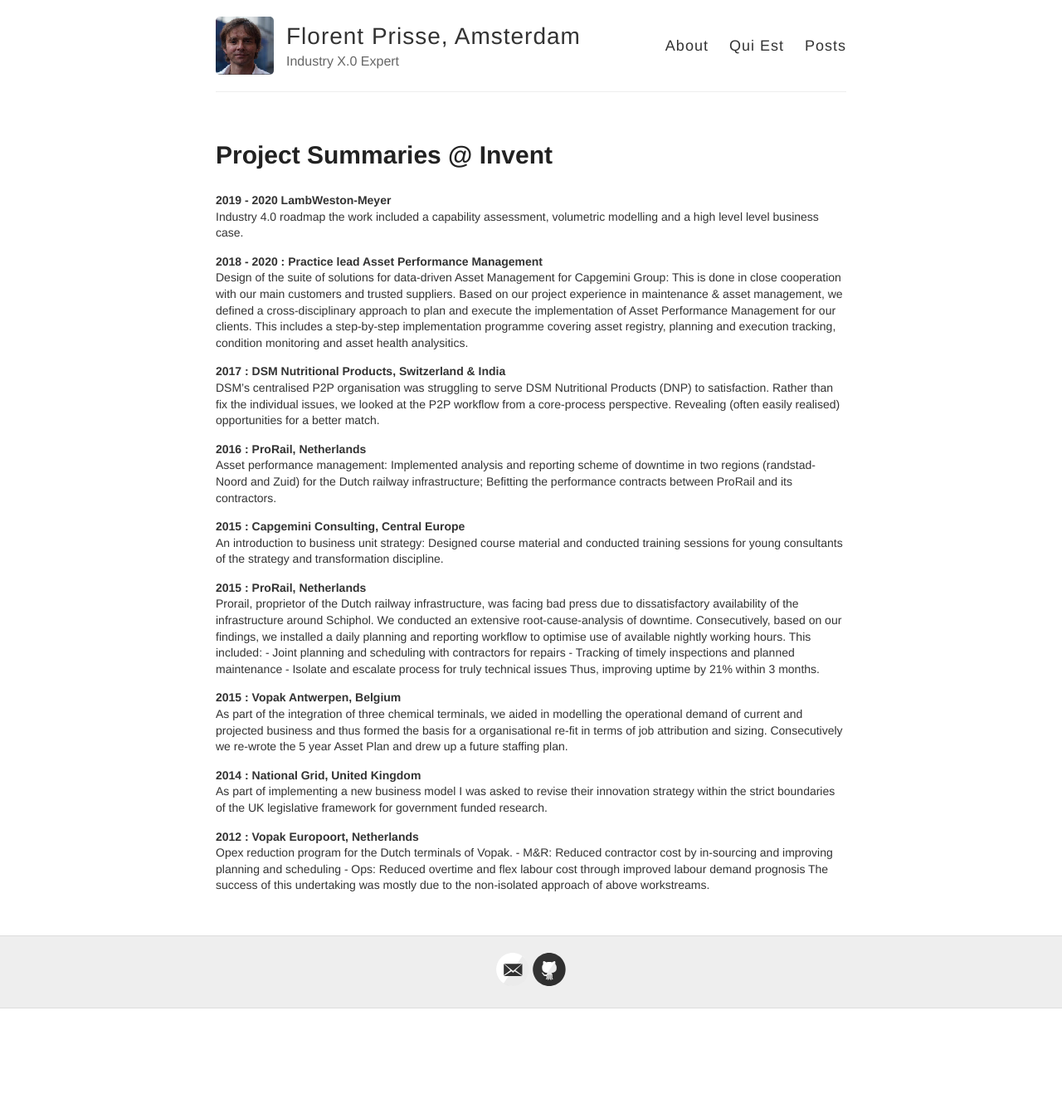
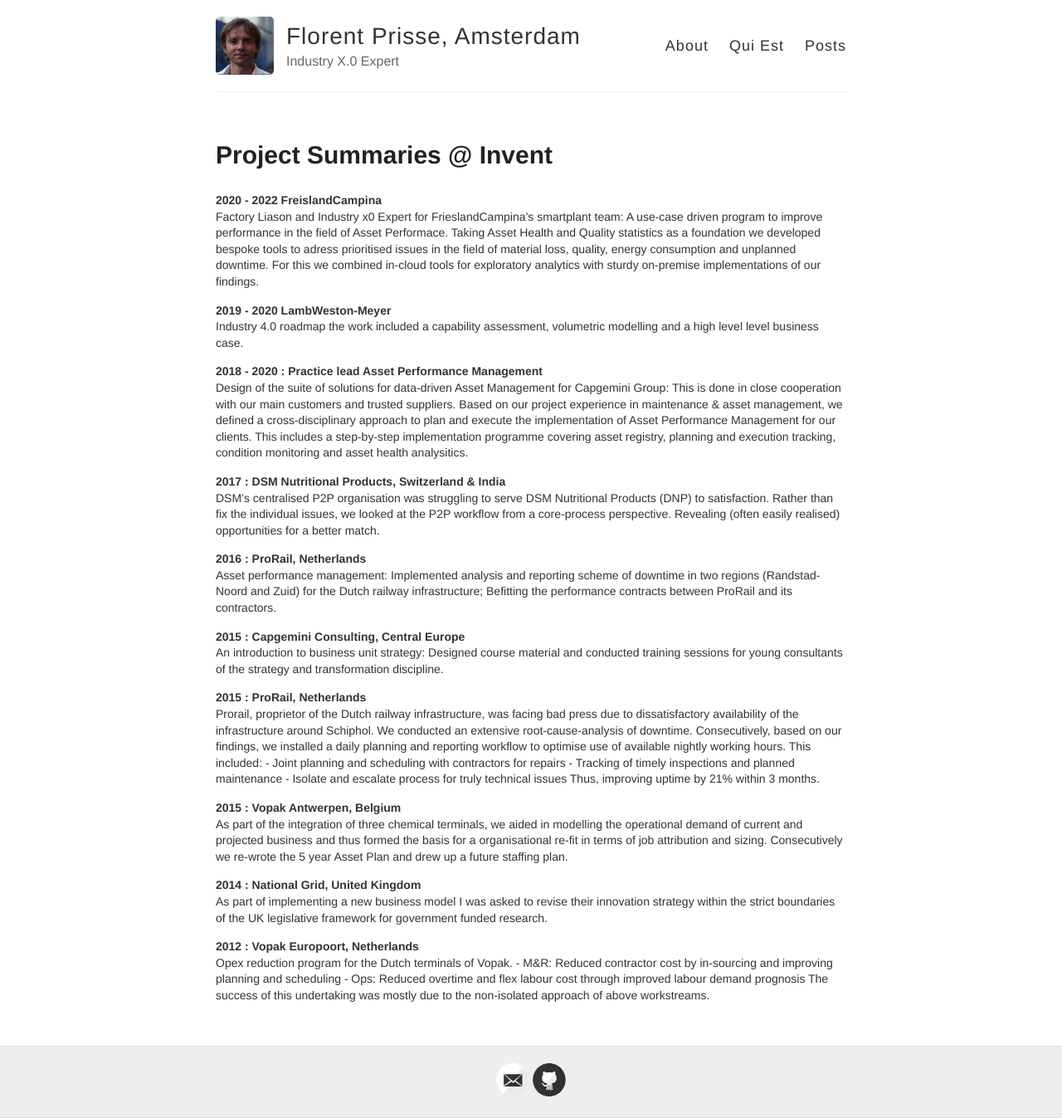
Before and after one commit to fprisse/fprisse.github.io, a Jekyll site: the page built from projects_invent.md, in a window 1280 px wide. Shown: the whole page at 83% size. Built offline with Jekyll 4.4.1, drawn with Linux system fonts in a browser that asks for light colours; comment, search, counter and statistics services are not loaded; before the commit the page ends 1215 px from its top, so only the background shows below that.

Commit message:
Update projects_invent.md

```diff
--- a/projects_invent.md
+++ b/projects_invent.md
@@ -3,6 +3,10 @@
 title: "Project Summaries @ Invent"
 permalink: /projects_invent
 ---
+
+**2020 - 2022 FreislandCampina**
+Factory Liason and Industry x0 Expert for FrieslandCampina's smartplant team: A use-case driven program to improve performance in the field of Asset Performace. Taking Asset Health and Quality statistics as a foundation we developed bespoke tools to adress prioritised issues in the field of material loss, quality, energy consumption and unplanned downtime. For this we combined in-cloud tools for exploratory analytics with sturdy on-premise implementations of our findings.
+
 
 **2019 - 2020 LambWeston-Meyer**
 Industry 4.0 roadmap the work included a capability assessment,  volumetric modelling and a high level level business case.
@@ -14,7 +18,7 @@
 DSM's centralised P2P organisation was struggling to serve DSM Nutritional Products (DNP) to satisfaction. Rather than fix the individual issues, we looked at the P2P workflow from a core-process perspective. Revealing (often easily realised) opportunities for a better match.
 
 **2016 : ProRail, Netherlands**
-Asset performance management: Implemented analysis and reporting scheme of downtime in two regions (randstad-Noord and Zuid) for the Dutch railway infrastructure; Befitting the performance contracts between ProRail and its contractors.
+Asset performance management: Implemented analysis and reporting scheme of downtime in two regions (Randstad-Noord and Zuid) for the Dutch railway infrastructure; Befitting the performance contracts between ProRail and its contractors.
 
 **2015 : Capgemini Consulting, Central Europe**
 An introduction to business unit strategy: Designed course material and conducted training sessions for young consultants of the strategy and transformation discipline.
```
